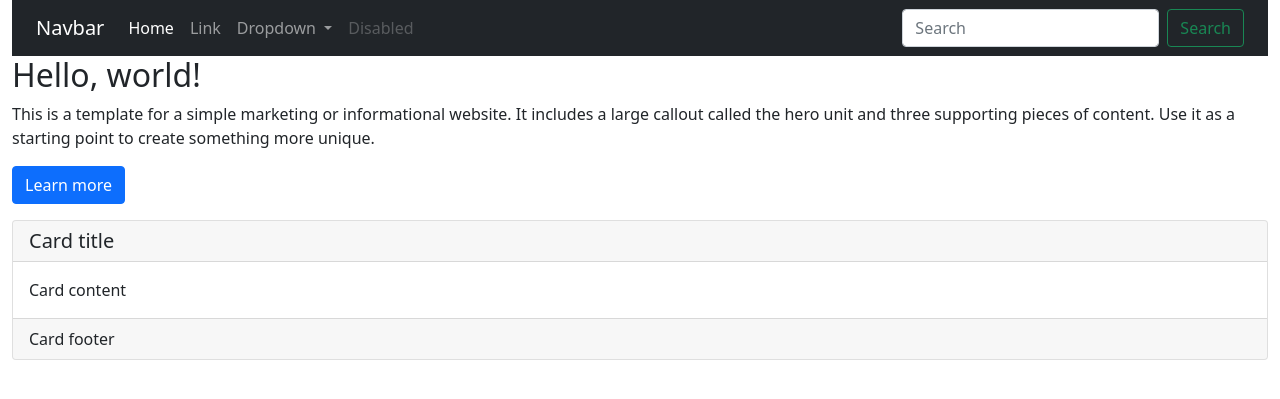
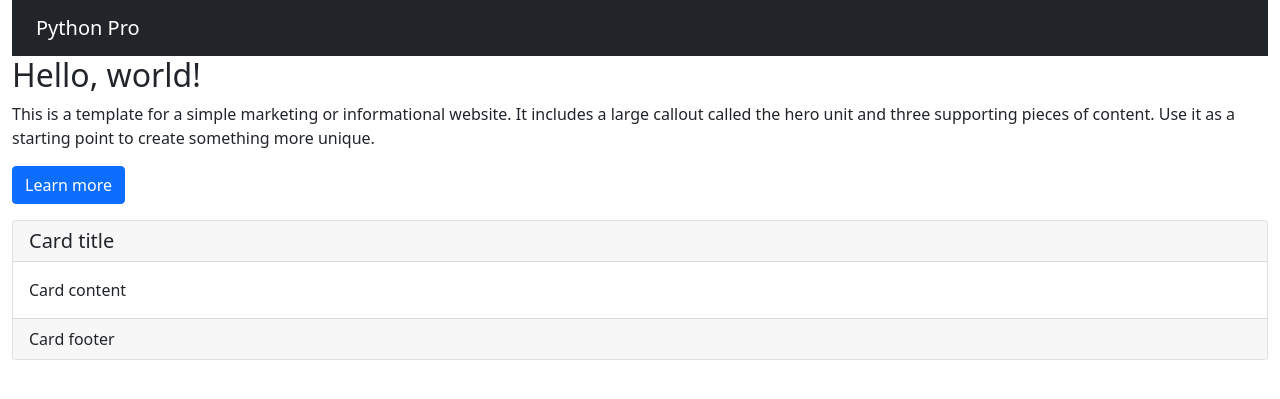
Before and after one commit to hemilioaraujo/cursoDjangoPythonPro, a Django app: page / in a window 1280 px wide. Shown: the top 399 px of the page. Run offline with Django 3.2, Linux system fonts and the light colour scheme; some libraries are stand-ins or nearby versions.

Commit message:
adicionado teste home link e refatorado test_home

```diff
--- a/pypro/base/templates/base/home.html
+++ b/pypro/base/templates/base/home.html
@@ -1,6 +1,6 @@
 {% load static %}
 <!DOCTYPE html>
-<html lang="en">
+<html lang="pt-br">
   <head>
     <meta charset="utf-8">
     <meta http-equiv="X-UA-Compatible" content="IE=edge">
@@ -8,8 +8,8 @@
 
     <title>Python Pro</title>
 
-    <meta name="description" content="Source code generated using layoutit.com">
-    <meta name="author" content="LayoutIt!">
+    <meta name="description" content="Página do curso python pro">
+    <meta name="author" content="Hemílio">
 
     <link href="{% static 'css/bootstrap.min.css' %}" rel="stylesheet">
     <link href="{% static 'css/style.css' %}" rel="stylesheet">
@@ -26,37 +26,14 @@
 		<div class="col-md-12">
 			<nav class="navbar navbar-expand-lg navbar-dark bg-dark">
   <div class="container-fluid">
-    <a class="navbar-brand" href="#">Navbar</a>
+    <a class="navbar-brand" href="{% url 'home' %}">Python Pro</a>
     <button class="navbar-toggler" type="button" data-bs-toggle="collapse" data-bs-target="#navbarSupportedContent" aria-controls="navbarSupportedContent" aria-expanded="false" aria-label="Toggle navigation">
       <span class="navbar-toggler-icon"></span>
     </button>
     <div class="collapse navbar-collapse" id="navbarSupportedContent">
       <ul class="navbar-nav me-auto mb-2 mb-lg-0">
-        <li class="nav-item">
-          <a class="nav-link active" aria-current="page" href="#">Home</a>
-        </li>
-        <li class="nav-item">
-          <a class="nav-link" href="#">Link</a>
-        </li>
-        <li class="nav-item dropdown">
-          <a class="nav-link dropdown-toggle" href="#" id="navbarDropdown" role="button" data-bs-toggle="dropdown" aria-expanded="false">
-            Dropdown
-          </a>
-          <ul class="dropdown-menu" aria-labelledby="navbarDropdown">
-            <li><a class="dropdown-item" href="#">Action</a></li>
-            <li><a class="dropdown-item" href="#">Another action</a></li>
-            <li><hr class="dropdown-divider"></li>
-            <li><a class="dropdown-item" href="#">Something else here</a></li>
-          </ul>
-        </li>
-        <li class="nav-item">
-          <a class="nav-link disabled" href="#" tabindex="-1" aria-disabled="true">Disabled</a>
-        </li>
+
       </ul>
-      <form class="d-flex">
-        <input class="form-control me-2" type="search" placeholder="Search" aria-label="Search">
-        <button class="btn btn-outline-success" type="submit">Search</button>
-      </form>
     </div>
   </div>
 </nav>
--- a/pypro/urls.py
+++ b/pypro/urls.py
@@ -22,7 +22,7 @@ from pypro.base.views import home
 
 urlpatterns = [
     path('admin/', admin.site.urls),
-    path('', home),
+    path('', home, name='home'),
 ]
 
 
```
Also changed, not shown: pypro/base/tests/test_home.py (+14 -6 lines).
